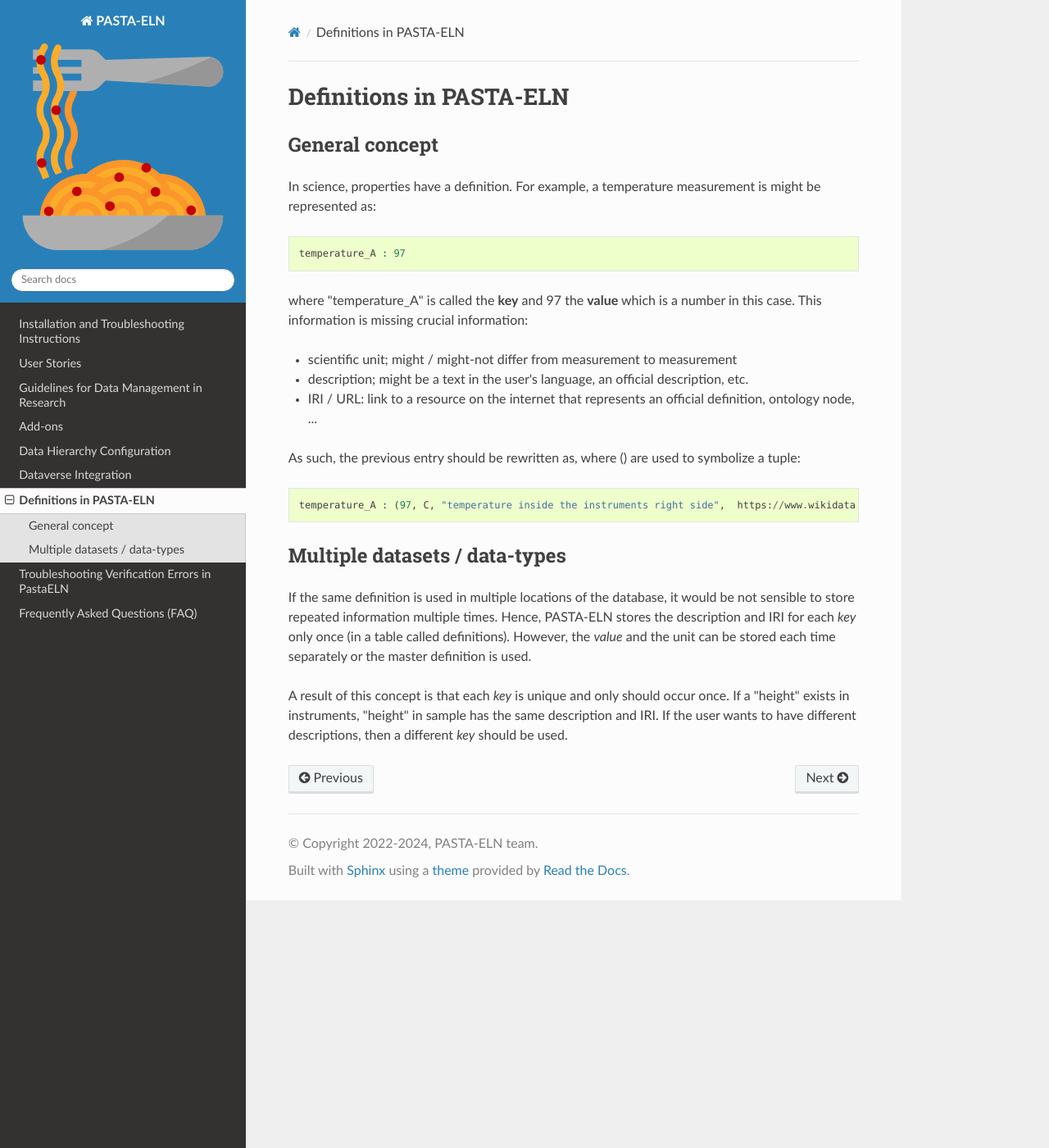
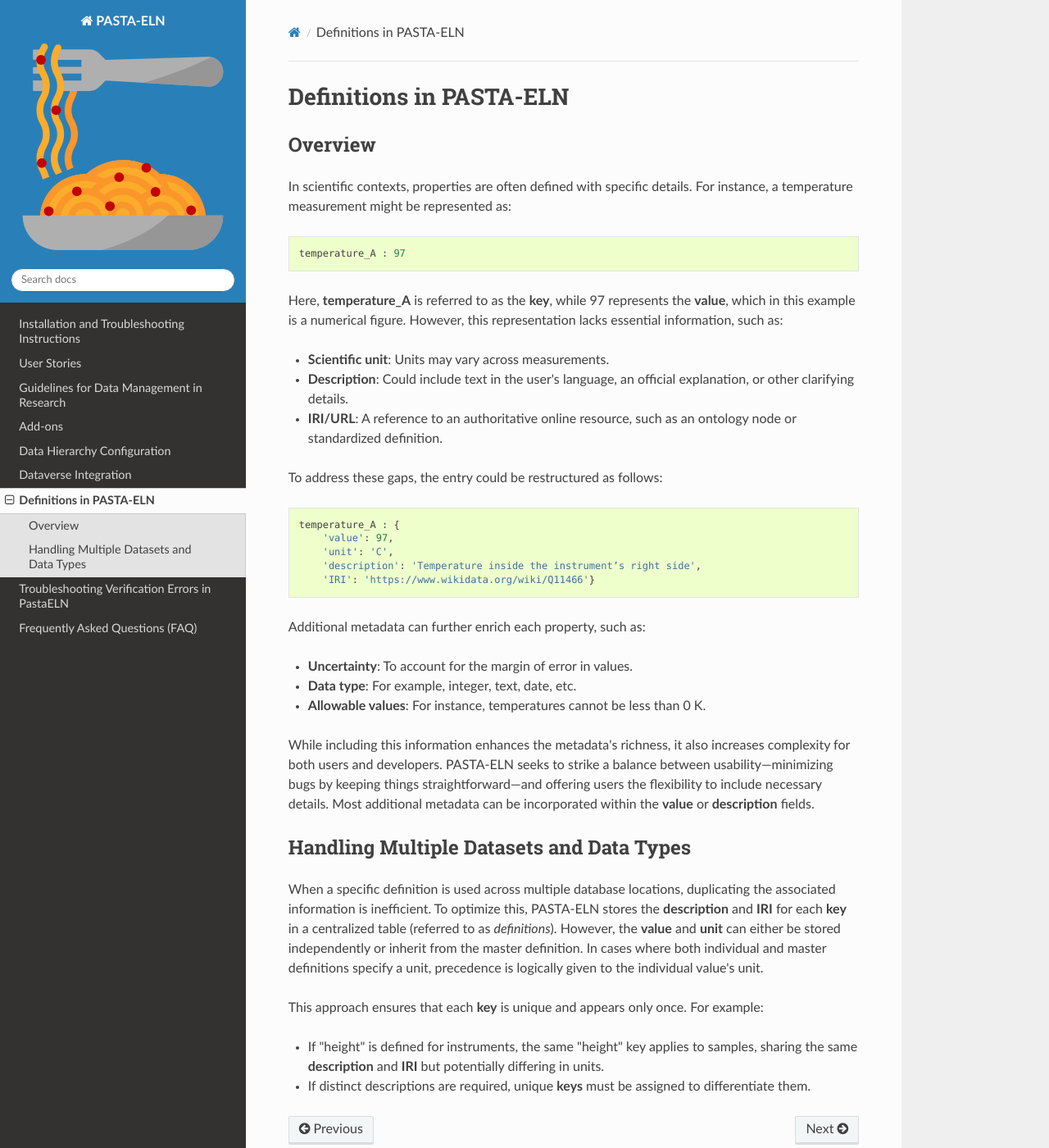
Before and after one commit to PASTA-ELN/pasta-eln, a Sphinx documentation site: the page built from docs/source/definitions.rst, in a window 1280 px wide and 1400 px high. Shown: the whole window at 82% size. Built offline with Sphinx 7.4.7 and the Read the Docs theme 3.1.0, drawn with Linux system fonts in a browser that asks for light colours.

Commit message:
Improve documentation

```diff
--- a/docs/source/definitions.rst
+++ b/docs/source/definitions.rst
@@ -3,35 +3,45 @@
 Definitions in PASTA-ELN
 ************************
 
-General concept
----------------
+Overview
+--------
 
-In science, properties have a definition. For example, a temperature measurement is might be represented as:
+In scientific contexts, properties are often defined with specific details. For instance, a temperature measurement might be represented as:
 
 .. code-block::
 
     temperature_A : 97
 
-where "temperature_A" is called the **key** and 97 the **value** which is a number in this case. This information is missing
-crucial information:
+Here, **temperature_A** is referred to as the **key**, while 97 represents the **value**, which in this example is a numerical figure. However, this representation lacks essential information, such as:
 
-- scientific unit; might / might-not differ from measurement to measurement
-- description; might be a text in the user's language, an official description, etc.
-- IRI / URL: link to a resource on the internet that represents an official definition, ontology node, ...
+- **Scientific unit**: Units may vary across measurements.
+- **Description**: Could include text in the user's language, an official explanation, or other clarifying details.
+- **IRI/URL**: A reference to an authoritative online resource, such as an ontology node or standardized definition.
 
-As such, the previous entry should be rewritten as, where () are used to symbolize a tuple:
+To address these gaps, the entry could be restructured as follows:
 
 .. code-block::
 
-    temperature_A : (97, C, "temperature inside the instruments right side",  https://www.wikidata.org/wiki/Q11466)
+    temperature_A : {
+        'value': 97,
+        'unit': 'C',
+        'description': 'Temperature inside the instrument’s right side',
+        'IRI': 'https://www.wikidata.org/wiki/Q11466'}
 
+Additional metadata can further enrich each property, such as:
 
-Multiple datasets / data-types
-------------------------------
+- **Uncertainty**: To account for the margin of error in values.
+- **Data type**: For example, integer, text, date, etc.
+- **Allowable values**: For instance, temperatures cannot be less than 0 K.
 
-If the same definition is used in multiple locations of the database, it would be not sensible to store repeated
-information multiple times. Hence, PASTA-ELN stores the description and IRI for each *key* only once (in a table called definitions).
-However, the *value* and the unit can be stored each time separately or the master definition is used.
+While including this information enhances the metadata's richness, it also increases complexity for both users and developers. PASTA-ELN seeks to strike a balance between usability—minimizing bugs by keeping things straightforward—and offering users the flexibility to include necessary details. Most additional metadata can be incorporated within the **value** or **description** fields.
 
-A result of this concept is that each *key* is unique and only should occur once. If a "height" exists in instruments, "height" in sample has the same
-description and IRI. If the user wants to have different descriptions, then a different *key* should be used.
+Handling Multiple Datasets and Data Types
+-----------------------------------------
+
+When a specific definition is used across multiple database locations, duplicating the associated information is inefficient. To optimize this, PASTA-ELN stores the **description** and **IRI** for each **key** in a centralized table (referred to as *definitions*). However, the **value** and **unit** can either be stored independently or inherit from the master definition. In cases where both individual and master definitions specify a unit, precedence is logically given to the individual value's unit.
+
+This approach ensures that each **key** is unique and appears only once. For example:
+
+- If "height" is defined for instruments, the same "height" key applies to samples, sharing the same **description** and **IRI** but potentially differing in units.
+- If distinct descriptions are required, unique **keys** must be assigned to differentiate them.
```
